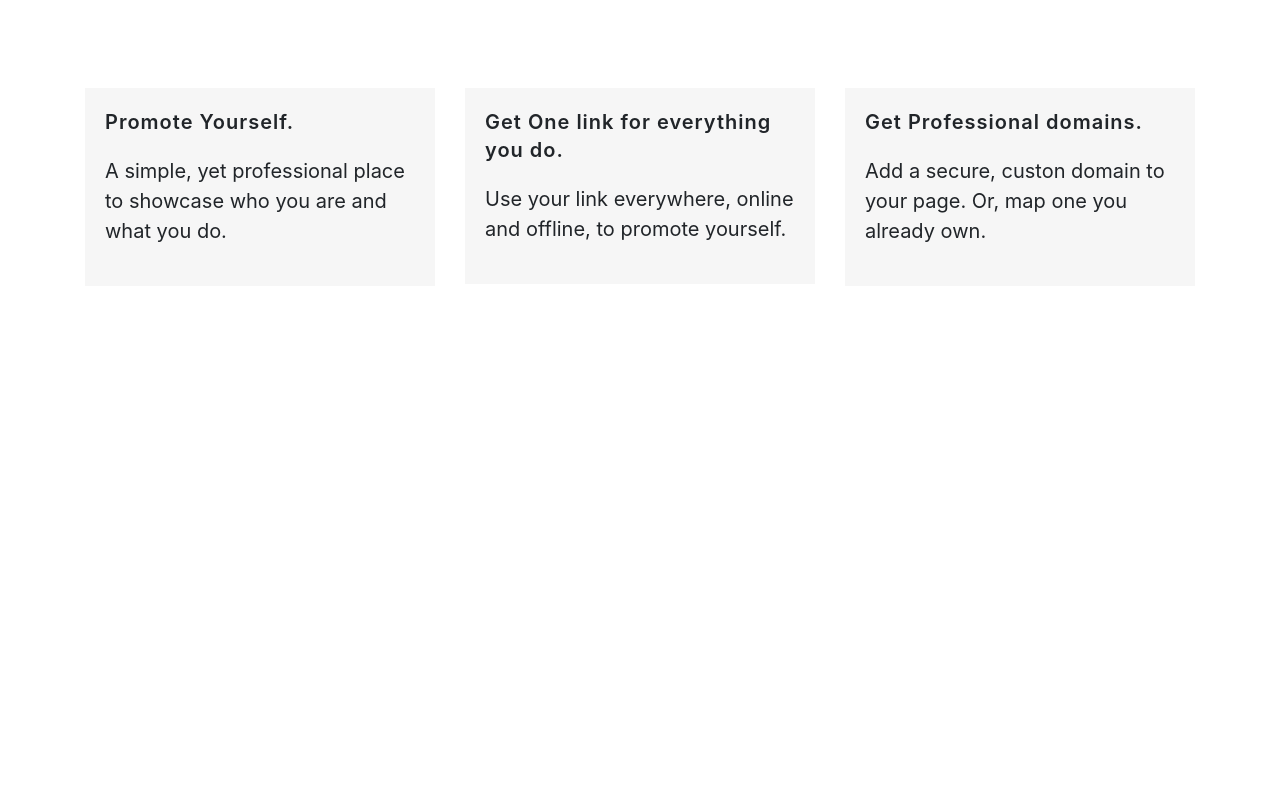
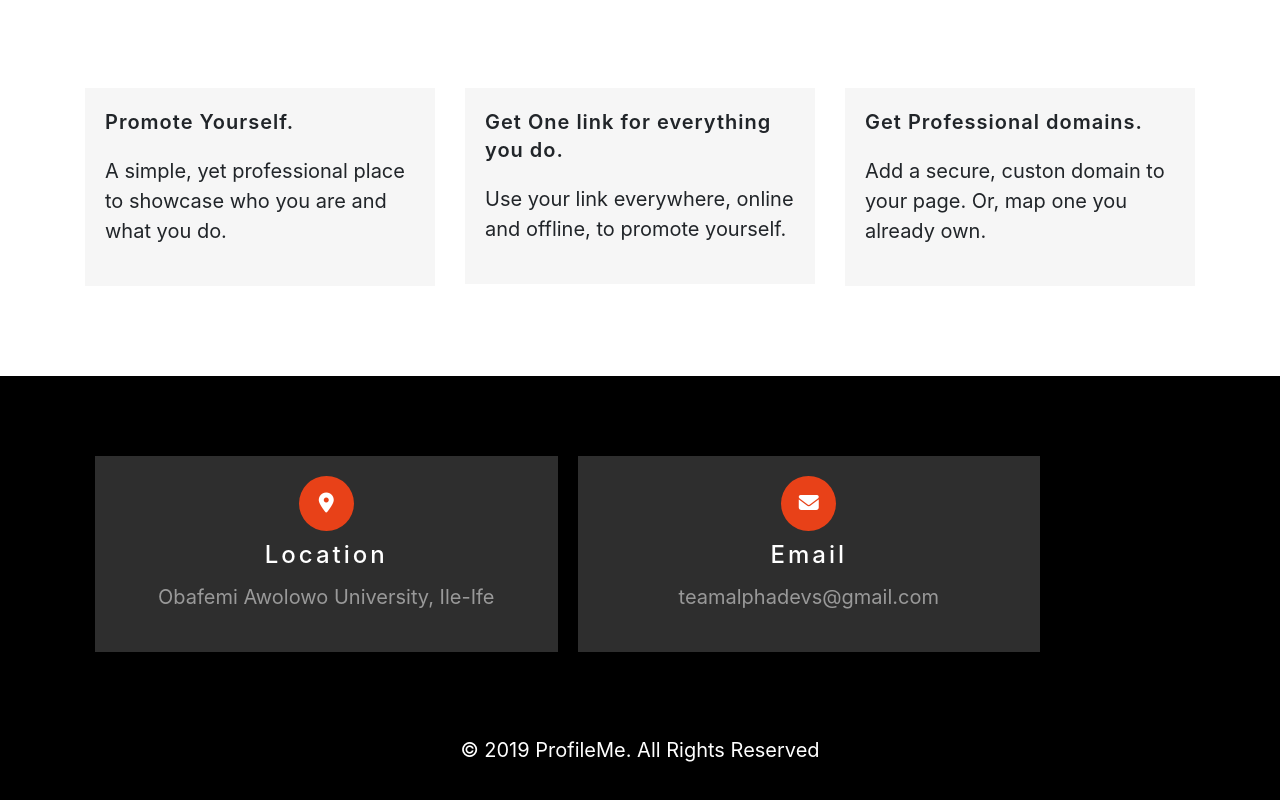
Before and after one commit to gold-olar/profileME, a React (Create React App) app: page / in a window 1280 px wide. Shown: the part 889-1689 px from the top of the page. Before the commit the page ends 1265 px from the top, so only its background shows below. Built offline with nearby package versions, Linux system fonts and the light colour scheme; a web font is replaced by a local one.

Commit message:
added footer

```diff
--- /dev/null
+++ b/src/components/Footer/Footer.js
@@ -0,0 +1,50 @@
+import React from 'react';
+import './footer.css'
+
+
+
+const Footer = () => {
+    return (
+        <section>
+            <div class="__footer">
+                <div class="container">
+
+                    <div class="__footer_grids">
+
+                        <div class="__footer_grid">
+                            <div class="col-md-5 __footer_grid_left">
+                                <div class="__footer_grid_leftl">
+                                    <i class="fa fa-map-marker" aria-hidden="true"></i>
+                                </div>
+                                <div class="__footer_grid_leftr">
+                                    <h4>Location</h4>
+                                    <p>Obafemi Awolowo University, Ile-Ife</p>
+                                </div>
+                                <div class="clearfix"> </div>
+                            </div>
+
+                            <div class="col-md-5 __footer_grid_left">
+                                <div class="__footer_grid_leftl">
+                                    <i class="fa fa-envelope" aria-hidden="true"></i>
+                                </div>
+                                <div class="__footer_grid_leftr">
+                                    <h4>Email</h4>
+                                   <p> teamalphadevs@gmail.com </p>
+                                </div>
+                                <div class="clearfix"> </div>
+                            </div>
+
+                            <div class="clearfix"> </div>
+                        </div>
+                    </div>
+                </div>
+                <div class="__footer_pos">
+                    <p>© {new Date().getFullYear()} ProfileMe. All Rights Reserved  </p>
+                </div>
+            </div>
+
+        </section>
+    )
+}
+
+export default Footer;
--- /dev/null
+++ b/src/components/Footer/footer.css
@@ -0,0 +1,71 @@
+.__footer{
+    background: #000;
+    padding: 4em 0 2em 0;
+}
+.__footer_grid {
+    margin: 0 auto;
+    text-align: center;
+}
+.__footer_grids {
+    margin: auto !important;
+    text-align:center;
+}
+.__footer_grid_leftl{
+    width: 55px;
+    height: 55px;
+    border-radius: 50px;
+    text-align: center;
+    background: #e84118;
+    margin: 0 auto;
+}
+.__footer_grid_leftl i{
+    color: #fff;
+    font-size: 1em;
+    line-height: 2.7em;
+}
+.__footer_grid_leftr{
+    margin-top: 10px;
+}
+.__footer_grid_leftr h4{
+    font-size: 1.2em;
+    color: #fff;
+    letter-spacing: 3px;
+    margin-bottom: .5em;
+}
+.__footer_grid_leftr p{
+    color:#999;
+    line-height:1.5em;
+}
+.__footer_grid_leftr a{
+    color:#999;
+    text-decoration:none;
+    font-size:14px;
+}
+.__footer_grid_leftr a:hover{
+    color:#e84118;
+}
+.__footer_pos{
+     margin-top: 4em;
+}
+.__footer_pos p{
+    text-align:center;
+    color:#fff;
+    line-height:1.8em;
+}
+
+.__footer_grid_left:hover .__footer_grid_leftl{
+    background:#fff;
+}
+.__footer_grid_left:hover .__footer_grid_leftl i{
+    color:#212121;
+}
+.__footer_grid_left:hover .__footer_grid_leftr h4{
+    color:#e84118;
+}
+.__footer_grid_left {
+    background: #2e2e2e;
+    float: left;
+    width: 31%;
+    margin: 0 10px;
+    padding: 20px 20px;
+}
--- a/src/components/Header/Header.js
+++ b/src/components/Header/Header.js
@@ -3,6 +3,7 @@ import { NavLink } from 'react-router-dom';
 
 import Features from '../Features/Features';
 import NavigationBar from '../NavBar/Navbar';
+import Footer from '../Footer/Footer';
 import './header.css';
 
 const Header = () => {
@@ -21,6 +22,7 @@ const Header = () => {
 
             </header>
             <Features/>
+            <Footer/>
         </section>
     );
 
```
